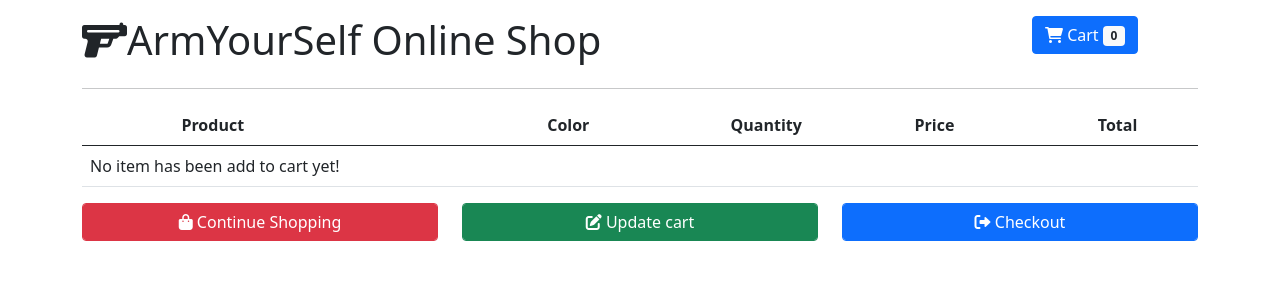
After one commit to Dr-Pierrot/ShoppingCart_PHP, a PHP site: page /cart.php in a window 1280 px wide. The commit adds this page. Shown: the top 300 px of the page. Run offline with PHP 8.4, Linux system fonts and the light colour scheme.

Commit message:
cart is successfully created and other files modified

```diff
--- /dev/null
+++ b/cart.php
@@ -0,0 +1,154 @@
+<?php
+    session_start();
+    require'products.php';
+    $_SESSION['totalAmount'] = 0;
+
+    if(isset($_POST['btnUpdate'])) {
+
+        // fetch all the input data and store them on variables
+        // these variables will become arrays since the input types are declared as arrays
+        $cartKeys = $_POST['hdnKey'];
+        $cartSize = $_POST['hdnSize'];
+        $cartQuantities = $_POST['txtQuantity'];
+
+        // test if all of the array variables are set, this is just a precaution and a good programming practice
+        if(isset($cartKeys) && isset($cartSize) && isset($cartQuantities)) {
+            // when we update we should consider that the value of session total quantity will change
+            // with that we should reinitialize its value to 0 to prepare it for the computation below
+
+            $_SESSION['totalQuantity'] = 0;
+
+            foreach($cartKeys as $index => $key) {
+                // $index is the index of the form array element and has nothing to do with the flow of our program except to extract the values from these arrays
+                // $key is the index of the item from the arrProducts
+                // we are simply performing a loop and updates the quantity of the session cartItems based on the coordinates that are dynamically produced using this loop
+                $_SESSION['cartItems'][$key][$cartSize[$index]] = $cartQuantities[$index];
+
+                // then we re compute the value of the session totalQuantity
+                $_SESSION['totalQuantity'] += $cartQuantities[$index];
+            }
+        }
+    }
+
+?>
+
+
+
+
+
+<!DOCTYPE html>
+<html lang="en">
+<head>
+    <meta charset="UTF-8">
+    <meta http-equiv="X-UA-Compatible" content="IE=edge">
+    <meta name="viewport" content="width=device-width, initial-scale=1.0">
+    <link href="https://cdn.jsdelivr.net/npm/bootstrap@5.0.2/dist/css/bootstrap.min.css" rel="stylesheet" integrity="sha384-EVSTQN3/azprG1Anm3QDgpJLIm9Nao0Yz1ztcQTwFspd3yD65VohhpuuCOmLASjC" crossorigin="anonymous">
+    <link rel="stylesheet" href="https://cdnjs.cloudflare.com/ajax/libs/font-awesome/6.2.1/css/all.min.css" integrity="sha512-MV7K8+y+gLIBoVD59lQIYicR65iaqukzvf/nwasF0nqhPay5w/9lJmVM2hMDcnK1OnMGCdVK+iQrJ7lzPJQd1w==" crossorigin="anonymous" referrerpolicy="no-referrer" />
+    <link rel="stylesheet" href="css/shoppingcart.css">
+    <title>ArmYourSelf</title>
+</head>
+<body>
+    <div class="container">
+        <div class="row mt-3">
+            <div class="col-10">
+                <h1><i class="fa-solid fa-gun"></i>ArmYourSelf Online Shop</h1>
+            </div>
+            <div class="col-2 text-right">
+                <a href="cart.php" class="btn btn-primary">
+                    <i class="fa fa-shopping-cart"></i> Cart
+                    <span class="badge bg-light text-dark">
+                        <?php echo (isset($_SESSION['totalQuantity']) ? $_SESSION['totalQuantity'] : "0"); ?>
+                    </span>
+                </a>
+            </div>
+        </div>
+        <hr>
+
+        <div class="row">
+            <div class="col-sm-12">
+                <table class="table table-hover">
+                    <thead>
+                        <tr>
+                            <th class="col-1"></th>
+                            <th class="col-4">Product</th>
+                            <th class="col-2">Color</th>
+                            <th class="col-2">Quantity</th>
+                            <th class="col-2">Price</th>
+                            <th class="col-2">Total</th>
+                            <th class="col-1"></th>
+                        </tr>
+                    </thead>
+                    <tbody>
+                        <?php
+                            if (isset($_SESSION['cartItems'])) {
+                                foreach ($_SESSION['cartItems'] as $key => $cartitem) {
+                                    foreach ($cartitem as $color => $quantity) {
+                                        $_SESSION['totalAmount'] += ($arrProducts[$key]['price'] * $quantity);
+                                    ?>
+                                        <tr>
+                                            <td><img src="img/<?php echo $arrProducts[$key]['img1'] ?>" class="img-thumbnail"></td>
+                                            <td><h4 ><?php echo $arrProducts[$key]['item']; ?></h4></td>
+                                            <td><?php echo $color; ?></td>
+                                            <td class="col-1">
+                                                <input type="number" name="upqty" value="<?php echo $quantity; ?>" class="form-control text-center" style="width: 150px;">
+                                            </td>
+                                            <td><?php echo '₱ '.$arrProducts[$key]['price']; ?></td>
+                                            <td><?php echo $arrProducts[$key]['price'] * $quantity ?></td>
+
+                                            <td class="col-sm-1 col-md-1">
+                                            <a href="remove-confirm.php" class="btn btn-danger btn-sm"><i class="fa fa-trash"></i></a>
+                                            </td>
+                                        </tr>
+
+                        <?php       }
+                                }
+                            }else{ ?>
+                                <tr>
+                                    <td colspan="7">
+                                        No item has been add to cart yet!
+                                    </td>
+                                </tr>
+                    <?php   }
+
+                            ?>
+                        <tr>
+                            <?php if(isset($_SESSION['totalQuantity'])): ?>
+                            <td colspan="2">   </td>
+                            <td><h3>Total</h3></td>
+
+                            <td class="text-center"><?php echo $_SESSION['totalQuantity']; ?></td>
+                            <td> ---- </td>
+                            <td><?php echo $_SESSION['totalAmount']; ?></td>
+                        </tr>
+                        <?php endif;?>
+
+                    </tbody>
+                </table>
+                    <div class="row">
+                        <div class="col-4">
+                            <a href="index.php" class="btn btn-danger form-control">
+                                <i class="fa fa-shopping-bag"></i>
+                                Continue Shopping
+                            </a>
+                        </div>
+
+                        <div class="col-4">
+                            <button type="button" class="btn btn-success form-control">
+                                <i class="fa fa-edit"></i>
+                                Update cart
+                                <span class="glyphicon glyphicon-play"></span>
+                            </button>
+                        </div>
+
+                        <div class="col-4">
+                            <a href="clear.php" class="btn btn-primary form-control">
+                                <i class="fa fa-sign-out-alt"></i>
+                                Checkout
+                            </a>
+                        </div>
+                    </div>
+            </div>
+        </div>
+    </div>
+</body>
+</html>
--- a/confirm.php
+++ b/confirm.php
@@ -1,6 +1,6 @@
 <?php
     session_start();
-
+    include'products.php';
 
 ?>
 
@@ -25,7 +25,9 @@
                 <div class="col-2 text-right">
                     <a href="cart.php" class="btn btn-primary">
                         <i class="fa fa-shopping-cart"></i> Cart
-                        <span class="badge bg-light text-dark">0</span>
+                        <span class="badge bg-light text-dark">
+                            <?php echo (isset($_SESSION['totalQuantity']) ? $_SESSION['totalQuantity'] : "0"); ?>
+                        </span>
                     </a>
                 </div>
             </div>
--- a/index.php
+++ b/index.php
@@ -29,7 +29,9 @@
             <div class="col-2 text-right">
                 <a href="cart.php" class="btn btn-primary">
                     <i class="fa fa-shopping-cart"></i> Cart
-                    <span class="badge bg-light text-dark">0</span>
+                    <span class="badge bg-light text-dark">
+                        <?php echo (isset($_SESSION['totalQuantity']) ? $_SESSION['totalQuantity'] : "0"); ?>
+                    </span>
                 </a>
 
             </div>
```
Also changed, not shown: details.php (+7 -3 lines), css/shoppingcart.css (line endings or trailing spaces).
